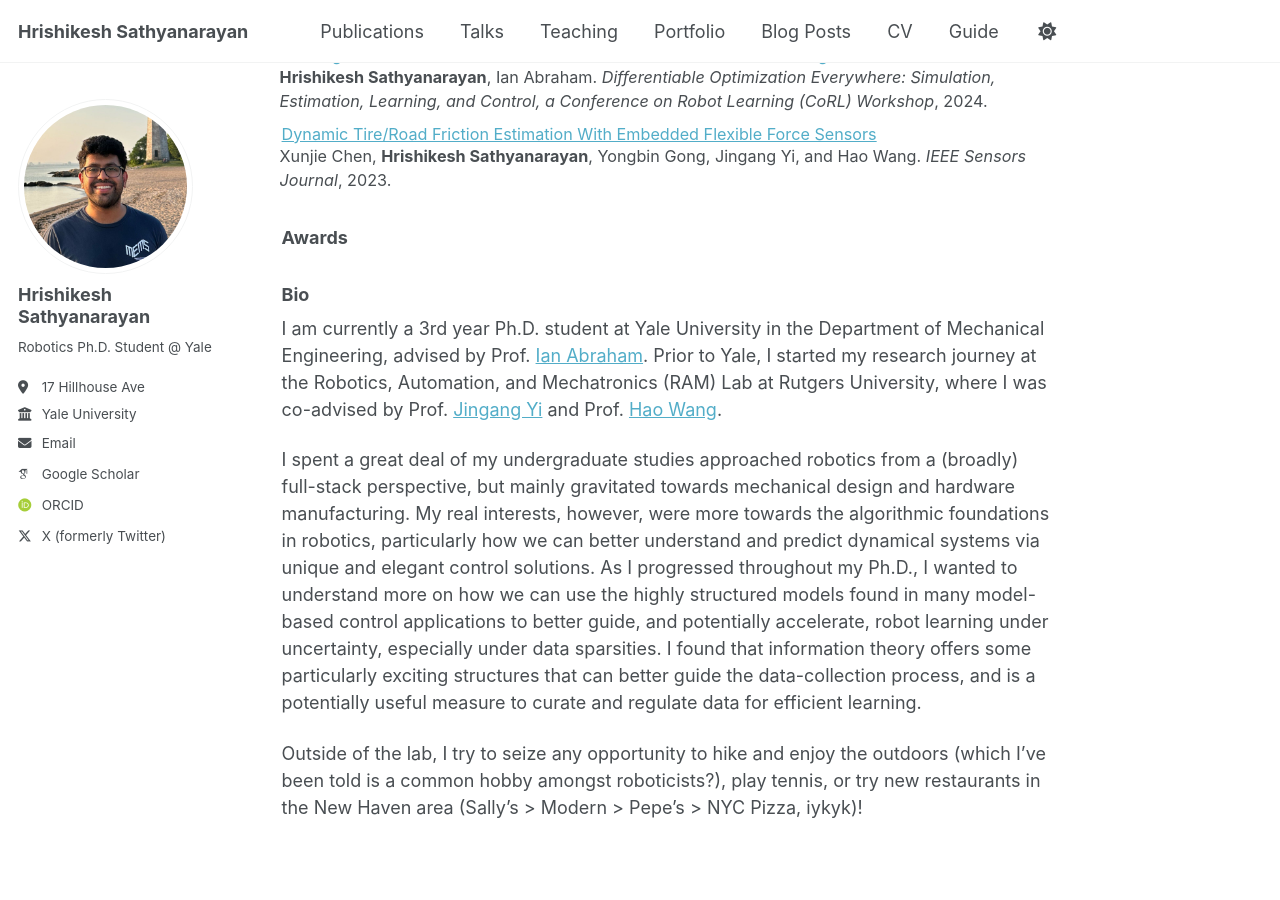
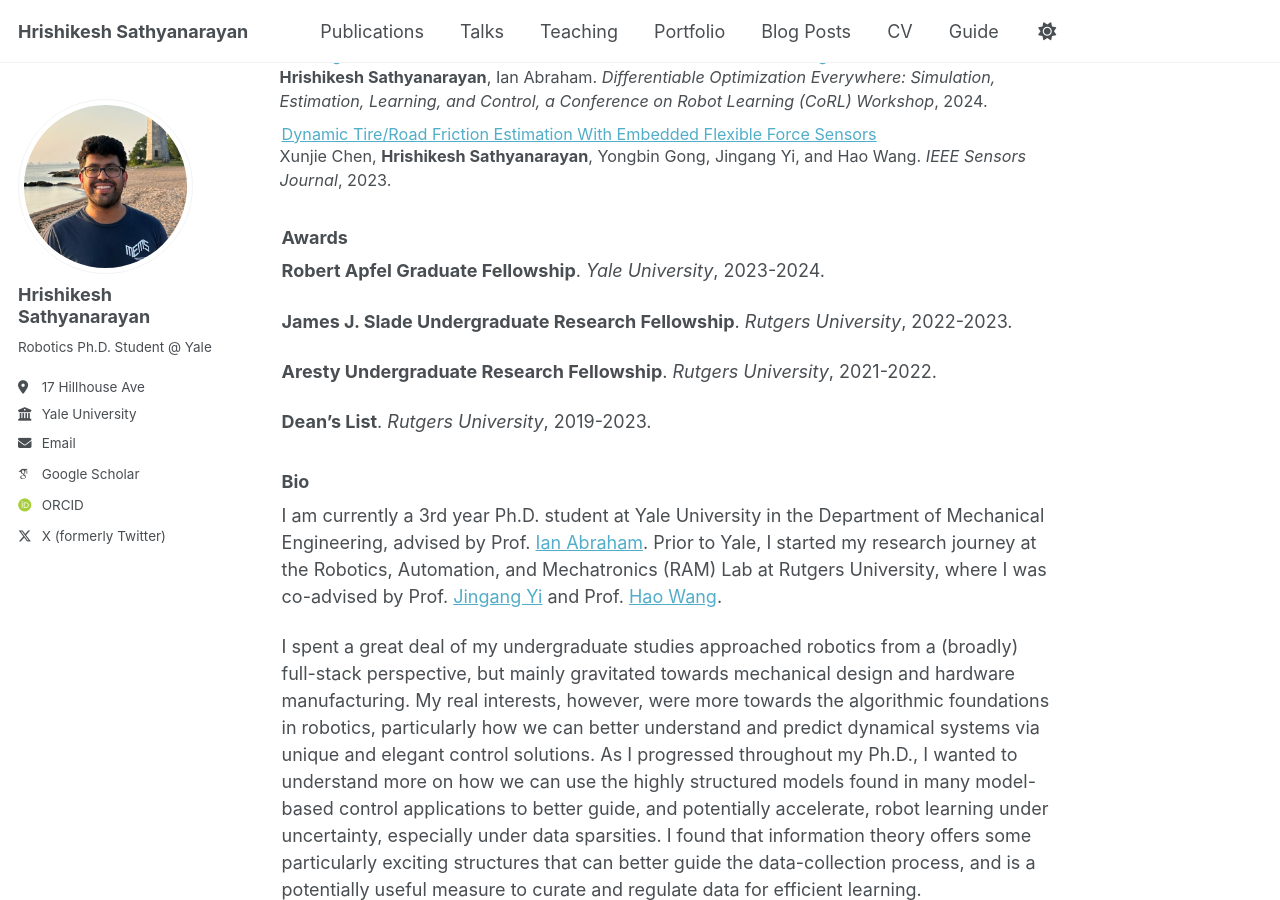
Before and after one commit to HrishiSathya/hrishi-sathya.github.io, a Jekyll site: the page built from _pages/about.md, in a window 1280 px wide and 900 px high, scrolled down 608 px. Built offline with Jekyll 4.4.1, drawn with Linux system fonts in a browser that asks for light colours; some web fonts are replaced; a script that is not in the unit is left out.

Commit message:
hard code awards for the time being

```diff
--- a/_pages/about.md
+++ b/_pages/about.md
@@ -30,7 +30,7 @@ Specifically, I ask: which uncertain parameters are most sensitive to a given ro
 
 ### Awards
 
-<div style="font-size:0.9em;">
+<!-- <div style="font-size:0.9em;">
 {% for post in site.awards reversed %}
   {% unless post.selected == true%}
     {% continue %}
@@ -39,7 +39,14 @@ Specifically, I ask: which uncertain parameters are most sensitive to a given ro
   <a href="{{post.paperurl}}">{{post.papername}}</a> <i>{{post.venue}}</i>,
     {{post.year}}.<br/><p style="margin:10px;"></p>
 {% endfor %}
-</div>
+</div> -->
+<b>Robert Apfel Graduate Fellowship</b>. <i>Yale University</i>, 2023-2024.
+
+<b>James J. Slade Undergraduate Research Fellowship</b>. <i>Rutgers University</i>, 2022-2023.
+
+<b>Aresty Undergraduate Research Fellowship</b>. <i>Rutgers University</i>, 2021-2022.
+
+<b>Dean's List</b>. <i>Rutgers University</i>, 2019-2023.
 
 ### Bio
 
```
